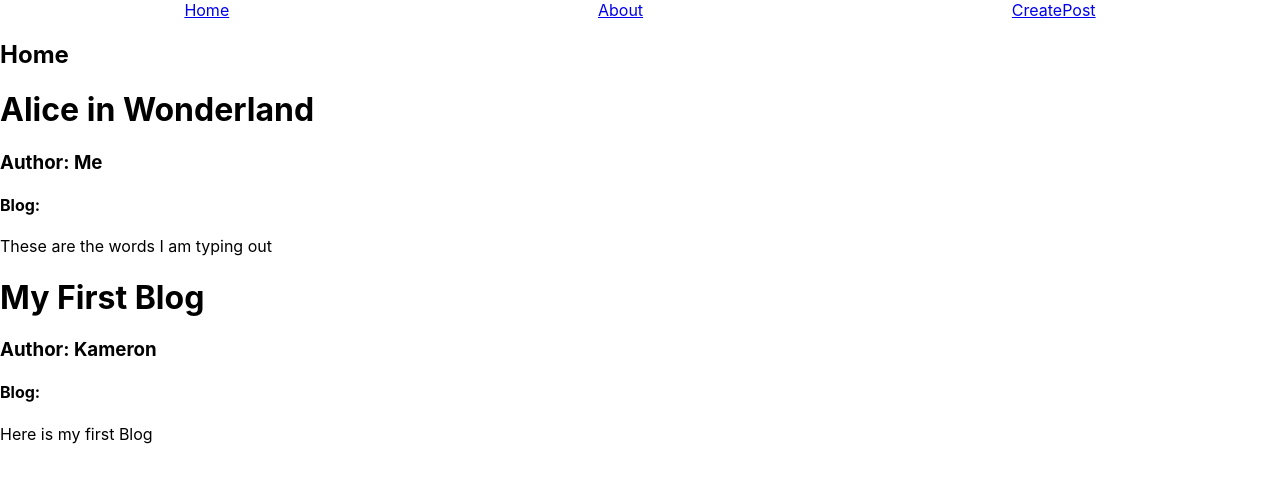
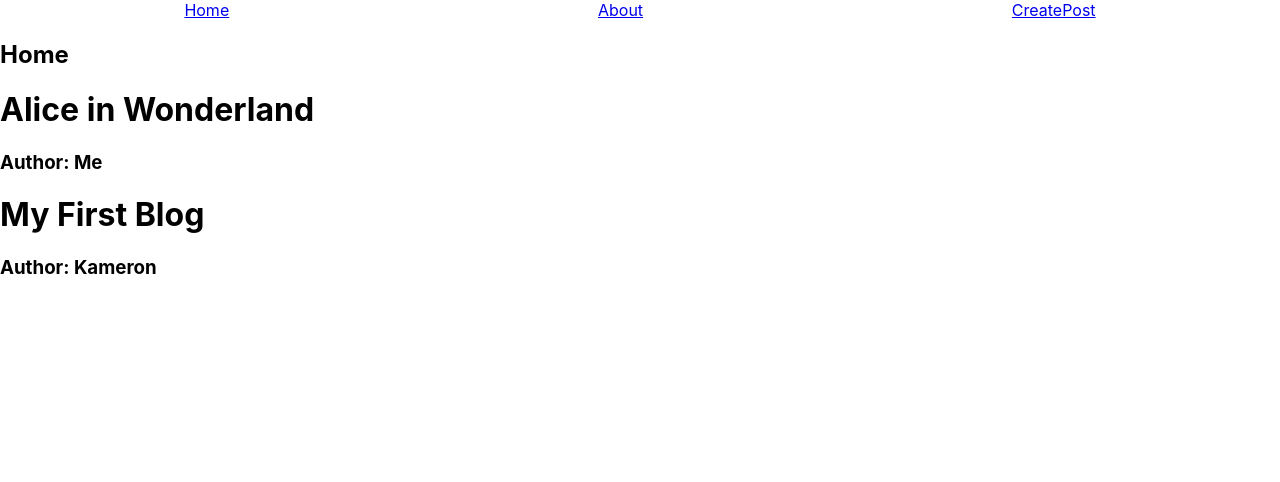
Before and after one commit to gdick0511/phase2-project, a React (Create React App) app in the folder phase2-project/: page / in a window 1280 px wide. Shown: the top 482 px of the page. Built offline with nearby package versions, Linux system fonts and the light colour scheme; data requests are answered from the project's data file.

Commit message:
Added consitonal rendering for the blogs on the homepage

```diff
--- a/phase2-project/src/BlogCard.js
+++ b/phase2-project/src/BlogCard.js
@@ -1,14 +1,19 @@
-
-
+import {useState} from 'react'
 
 function BlogCard ({author , title, blogpost}) {
+
+    const [showBlog, setShowBlog] = useState(false)
+
+    function handleBlogClick(){
+        setShowBlog((showBlog) => !showBlog)
+    }
+
     return(
-        <div>
+        <div onClick={handleBlogClick}>
             <h1>{title}</h1>
             <h3> Author: {author} </h3>
-            <h4>Blog: </h4>
-            {blogpost}
-
+            {showBlog ? <h4>Blog <p>{blogpost}</p> </h4>
+            : null }
         </div>
     )
 };
```
Also changed, not shown: 1 other file (tests, documents, lock files or other folders).
